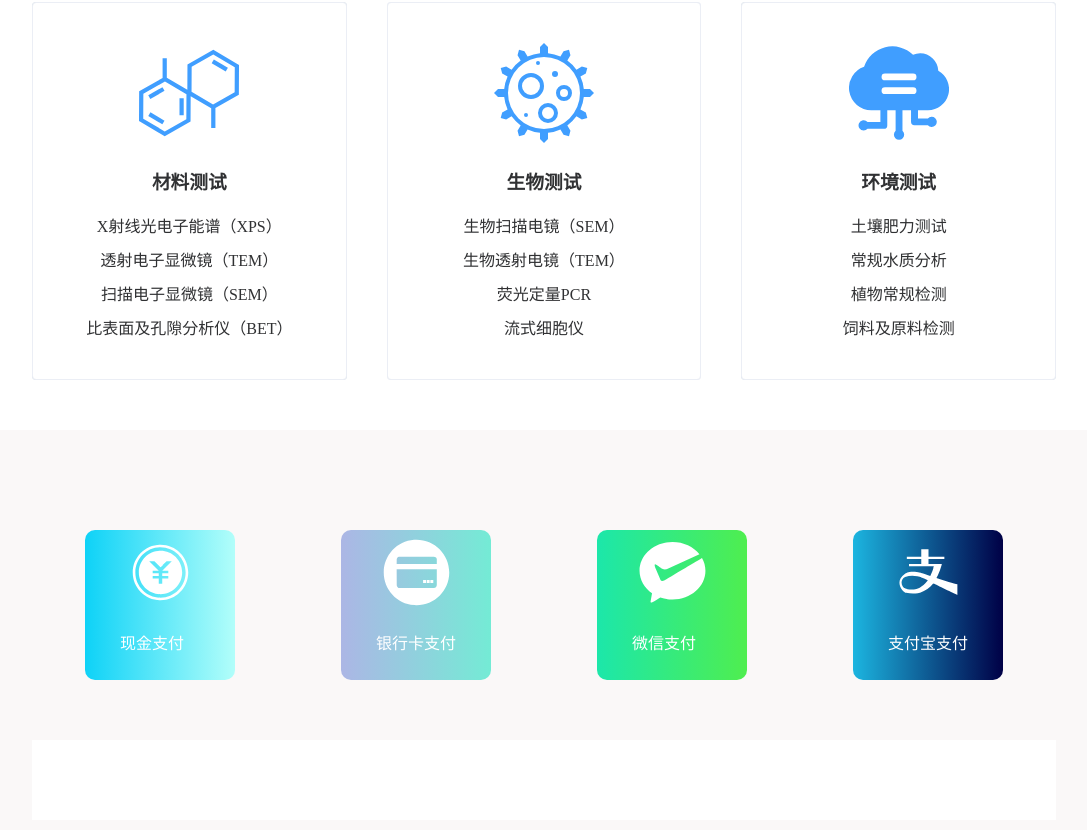
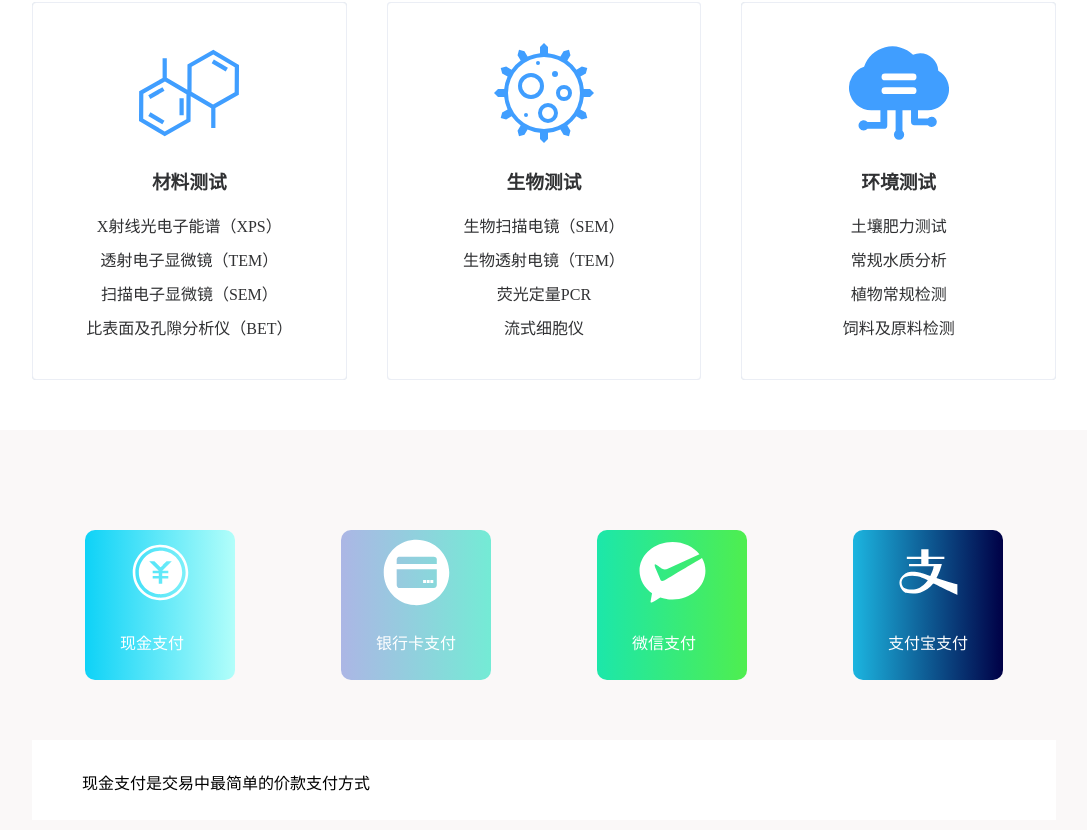
Before and after one commit to innagine/Test-Institution-FE, a Vue app in the folder test-institutions/: page / in a window 1280 px wide. Shown: the part 769-1599 px from the top of the page, without its empty margins (96-1183 px from the left). Built offline with nearby package versions, Linux system fonts and the light colour scheme.

Commit message:
Update Payment.vue

```diff
--- a/test-institutions/src/components/Payment.vue
+++ b/test-institutions/src/components/Payment.vue
@@ -36,7 +36,7 @@
         </el-col>
       </el-row>
 
-      <div class="explain"><div ref="explain"></div></div>
+      <div class="explain"><div ref="explain">现金支付是交易中最简单的价款支付方式</div></div>
     </div>
   </div>
 </template>
```
